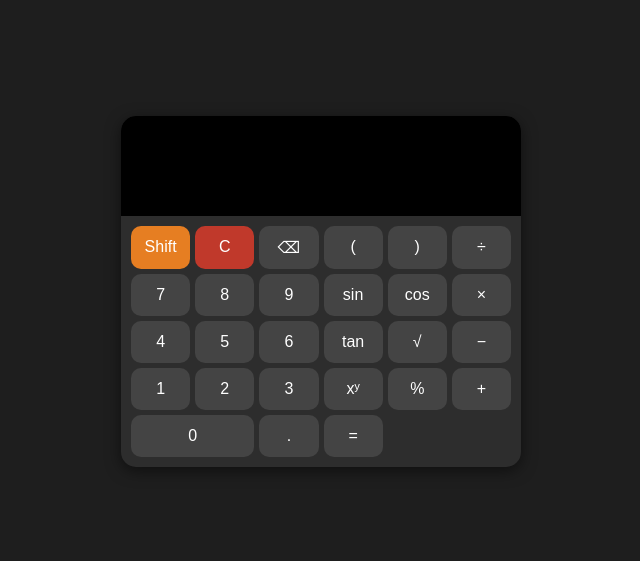
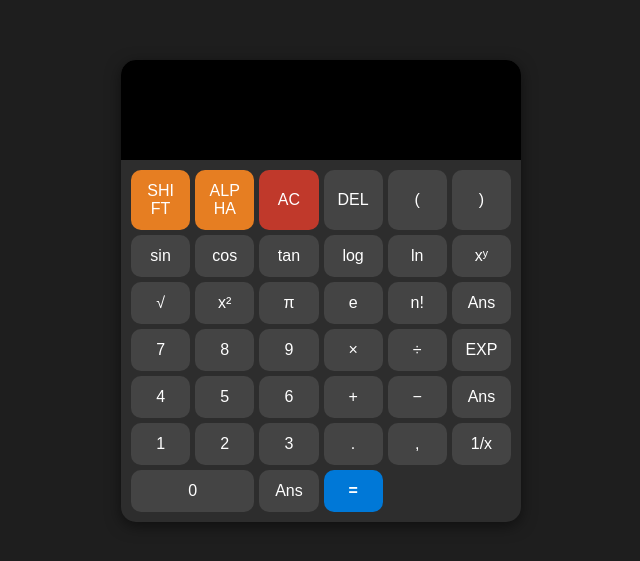
Before and after one commit to dyprince781-png/MARVELOUS-CALCULATOR, a plain HTML site: page index.html in a window 1280 px wide. Shown: the part 109-670 px from the top of the page, without its empty margins (319-959 px from the left). Drawn offline with Linux system fonts and the light colour scheme.

Commit message:
Update index.html

```diff
--- a/index.html
+++ b/index.html
@@ -8,7 +8,7 @@
 </head>
 <body>
   <div class="calculator">
-    <!-- Display Area -->
+    <!-- Display -->
     <div class="display">
       <div id="calculation"></div>
       <div id="result"></div>
@@ -16,45 +16,61 @@
 
     <!-- Buttons Grid -->
     <div class="buttons">
-      <!-- Top Row -->
-      <button class="key shift">Shift</button>
-      <button class="key" data-action="clear">C</button>
-      <button class="key" data-action="backspace">⌫</button>
-      <button class="key" data-value="(">(</button>
-      <button class="key" data-value=")">)</button>
-      <button class="key" data-value="/">÷</button>
+      <!-- Row A -->
+      <button class="key shift">SHIFT</button>
+      <button class="key alpha">ALPHA</button>
+      <button class="key" data-action="clear">AC</button>
+      <button class="key" data-action="del">DEL</button>
+      <button class="key" data-insert="(">(</button>
+      <button class="key" data-insert=")">)</button>
 
-      <!-- Second Row -->
-      <button class="key" data-value="7">7</button>
-      <button class="key" data-value="8">8</button>
-      <button class="key" data-value="9">9</button>
-      <button class="key" data-value="sin(">sin</button>
-      <button class="key" data-value="cos(">cos</button>
-      <button class="key" data-value="*">×</button>
+      <!-- Row B -->
+      <button class="key" data-insert="sin(">sin</button>
+      <button class="key" data-insert="cos(">cos</button>
+      <button class="key" data-insert="tan(">tan</button>
+      <button class="key" data-insert="log(">log</button>
+      <button class="key" data-insert="ln(">ln</button>
+      <button class="key" data-insert="^">xʸ</button>
 
-      <!-- Third Row -->
-      <button class="key" data-value="4">4</button>
-      <button class="key" data-value="5">5</button>
-      <button class="key" data-value="6">6</button>
-      <button class="key" data-value="tan(">tan</button>
-      <button class="key" data-value="√(">√</button>
-      <button class="key" data-value="-">−</button>
+      <!-- Row C -->
+      <button class="key" data-insert="sqrt(">√</button>
+      <button class="key" data-insert="^2">x²</button>
+      <button class="key" data-insert="pi">π</button>
+      <button class="key" data-insert="e">e</button>
+      <button class="key" data-insert="!">n!</button>
+      <button class="key" data-insert="Ans">Ans</button>
 
-      <!-- Fourth Row -->
-      <button class="key" data-value="1">1</button>
-      <button class="key" data-value="2">2</button>
-      <button class="key" data-value="3">3</button>
-      <button class="key" data-value="^">xʸ</button>
-      <button class="key" data-value="%">%</button>
-      <button class="key" data-value="+">+</button>
+      <!-- Row D -->
+      <button class="key" data-insert="7">7</button>
+      <button class="key" data-insert="8">8</button>
+      <button class="key" data-insert="9">9</button>
+      <button class="key" data-insert="*">×</button>
+      <button class="key" data-insert="/">÷</button>
+      <button class="key" data-action="exp">EXP</button>
 
-      <!-- Bottom Row -->
-      <button class="key wide-2" data-value="0">0</button>
-      <button class="key" data-value=".">.</button>
-      <button class="key" data-action="equals">=</button>
+      <!-- Row E -->
+      <button class="key" data-insert="4">4</button>
+      <button class="key" data-insert="5">5</button>
+      <button class="key" data-insert="6">6</button>
+      <button class="key" data-insert="+">+</button>
+      <button class="key" data-insert="-">−</button>
+      <button class="key" data-insert="Ans">Ans</button>
+
+      <!-- Row F -->
+      <button class="key" data-insert="1">1</button>
+      <button class="key" data-insert="2">2</button>
+      <button class="key" data-insert="3">3</button>
+      <button class="key" data-insert=".">.</button>
+      <button class="key" data-insert=",">,</button>
+      <button class="key" data-insert="1/(">1/x</button>
+
+      <!-- Row G -->
+      <button class="key wide-2" data-insert="0">0</button>
+      <button class="key" data-insert="Ans">Ans</button>
+      <button class="key eq" data-action="equals">=</button>
     </div>
   </div>
 
   <script src="script.js"></script>
 </body>
-        </html>
+  </html>
```
